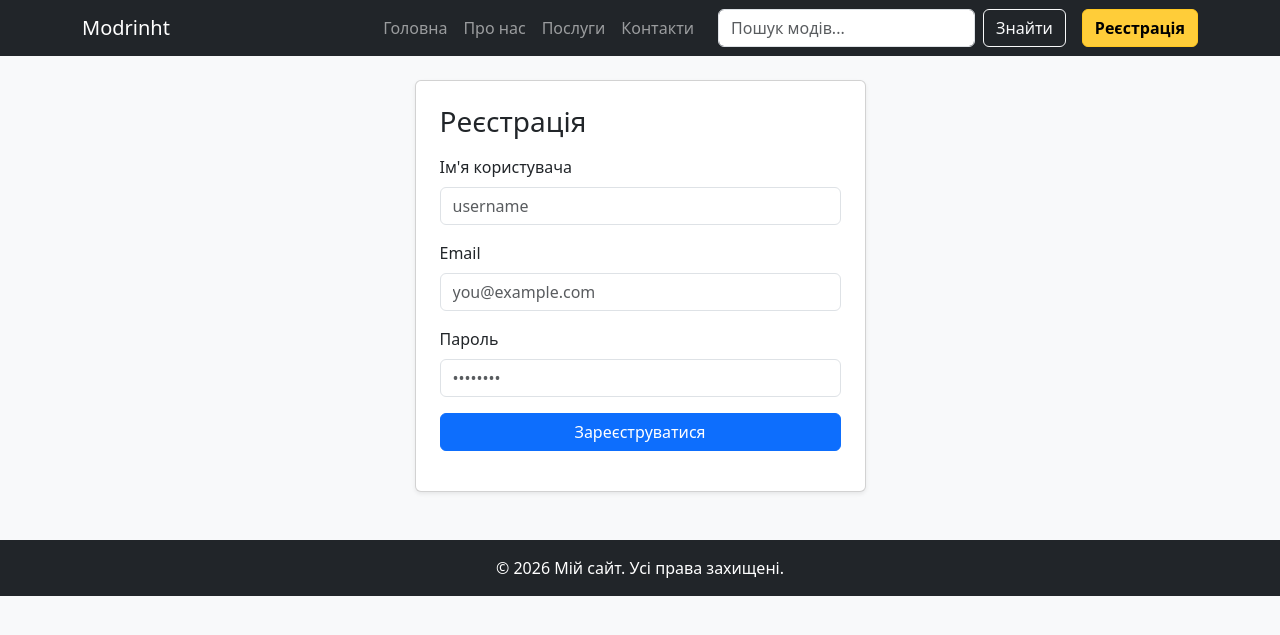
After one commit to musdev13/django-piton, a Django app: page /register/ in a window 1280 px wide. The commit adds this page. Shown: the top 635 px of the page. Run offline with Django 5.2, Linux system fonts and the light colour scheme; some libraries are stand-ins or nearby versions.

Commit message:
регистрация в месенджере МАКС

```diff
--- /dev/null
+++ b/shop/main/static/main/js/register.js
@@ -0,0 +1,42 @@
+document.getElementById("registerForm").addEventListener("submit", async function (e) {
+    e.preventDefault();
+    const form = e.target;
+    const messageBox = document.getElementById("registerMessage");
+    messageBox.innerHTML = "";
+
+    const formData = new FormData(form);
+    const data = Object.fromEntries(formData.entries());
+    delete data.csrfmiddlewaretoken;
+
+    const csrfToken = form.querySelector('[name="csrfmiddlewaretoken"]').value;
+    const url = form.dataset.url;
+
+    try {
+        const response = await fetch(url, {
+            method: "POST",
+            headers: {
+                "Content-Type": "application/json",
+                "X-CSRFToken": csrfToken
+            },
+            body: JSON.stringify(data)
+        });
+
+        const result = await response.json();
+        console.log("Сервер відповів:", result);
+
+        if (response.ok) {
+            messageBox.innerHTML =
+                '<div class="alert alert-success mb-0">Успішно зареєстровано: ' +
+                (result.username || data.username || '') + '</div>';
+            form.reset();
+        } else {
+            messageBox.innerHTML =
+                '<div class="alert alert-danger mb-0">Помилка: ' +
+                (result.error || 'невідома') + '</div>';
+        }
+    } catch (error) {
+        console.error("Помилка запиту:", error);
+        messageBox.innerHTML =
+            '<div class="alert alert-danger mb-0">Помилка з\'єднання з сервером.</div>';
+    }
+});
--- a/shop/main/templates/main/layout.html
+++ b/shop/main/templates/main/layout.html
@@ -46,6 +46,11 @@
                     <input class="form-control me-2" type="search" name="q" value="{{ query|default:'' }}" placeholder="Пошук модів...">
                     <button class="btn btn-outline-light" type="submit">Знайти</button>
                 </form>
+
+                <a href="{% url 'register' %}"
+                   class="btn btn-warning fw-semibold ms-lg-3 mt-2 mt-lg-0{% if request.resolver_match.url_name == 'register' %} active{% endif %}">
+                    Реєстрація
+                </a>
             </div>
         </div>
     </nav>
--- /dev/null
+++ b/shop/main/templates/main/register.html
@@ -0,0 +1,43 @@
+{% extends 'main/layout.html' %}
+{% load static %}
+
+{% block title %}Реєстрація — Мій сайт{% endblock %}
+
+{% block content %}
+    <div class="row justify-content-center">
+        <div class="col-md-6 col-lg-5">
+            <div class="card shadow-sm">
+                <div class="card-body p-4">
+                    <h1 class="h3 mb-3">Реєстрація</h1>
+
+                    <form id="registerForm" data-url="{% url 'register_submit' %}" novalidate>
+                        {% csrf_token %}
+
+                        <div class="mb-3">
+                            <label for="id_username" class="form-label">Ім'я користувача</label>
+                            <input type="text" id="id_username" name="username" class="form-control" placeholder="username" required autocomplete="username">
+                        </div>
+
+                        <div class="mb-3">
+                            <label for="id_email" class="form-label">Email</label>
+                            <input type="email" id="id_email" name="email" class="form-control" placeholder="you@example.com" required autocomplete="email">
+                        </div>
+
+                        <div class="mb-3">
+                            <label for="id_password" class="form-label">Пароль</label>
+                            <input type="password" id="id_password" name="password" class="form-control" placeholder="••••••••" required autocomplete="new-password">
+                        </div>
+
+                        <button type="submit" class="btn btn-primary w-100">Зареєструватися</button>
+                    </form>
+
+                    <div id="registerMessage" class="mt-3" aria-live="polite"></div>
+                </div>
+            </div>
+        </div>
+    </div>
+{% endblock %}
+
+{% block extra_js %}
+    <script src="{% static 'main/js/register.js' %}"></script>
+{% endblock %}
--- a/shop/main/urls.py
+++ b/shop/main/urls.py
@@ -6,4 +6,6 @@ urlpatterns = [
     path('about/', views.about, name='about'),
     path('mods/<int:mod_id>/', views.mod_detail, name='mod_detail'),
     path('search/', views.search, name='search'),
+    path('register/', views.register, name='register'),
+    path('register/submit/', views.register_submit, name='register_submit'),
 ]
--- a/shop/main/views.py
+++ b/shop/main/views.py
@@ -1,4 +1,6 @@
-from django.http import Http404
+import json
+
+from django.http import Http404, JsonResponse
 from django.shortcuts import render
 
 MODS = [
@@ -90,3 +92,21 @@ def search(request):
             if q in haystack:
                 results.append(mod)
     return render(request, 'main/search.html', {'query': query, 'mods': results})
+
+
+def register(request):
+    return render(request, 'main/register.html')
+
+
+def register_submit(request):
+    if request.method != 'POST':
+        return JsonResponse({'error': 'POST only'}, status=405)
+    try:
+        data = json.loads(request.body)
+    except (ValueError, TypeError):
+        return JsonResponse({'error': 'invalid json'}, status=400)
+    username = data.get('username')
+    email = data.get('email')
+    password = data.get('password')
+    print(f'[register] username={username!r}, email={email!r}, password={password!r}')
+    return JsonResponse({'message': 'ok', 'username': username, 'email': email})
```
